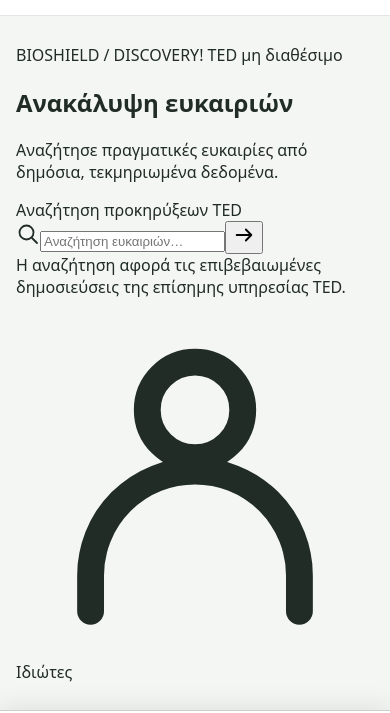
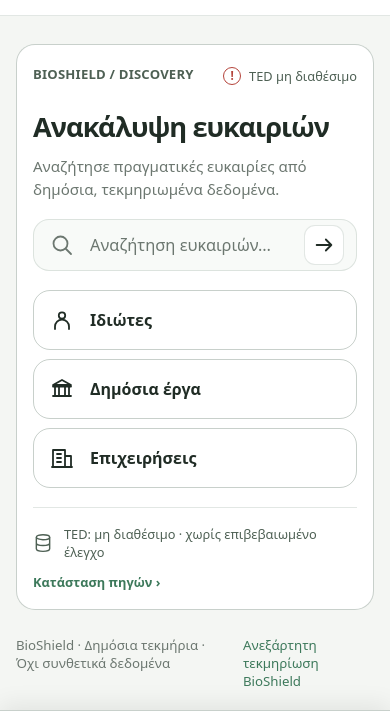
Before and after one commit to GeorgeGkogkos/BioShield-Admin-Operations-System, a website: page static/index.html in a window 390 px wide. Shown: the part 65-778 px from the top of the page. Drawn offline with Linux system fonts and the light colour scheme; no server answers.

Commit message:
style(bioshield): responsive landing matching compact reference

```diff
--- a/static/bioshield-admin.css
+++ b/static/bioshield-admin.css
@@ -443,3 +443,47 @@
   .bio-map-filters.bio-service-filter{grid-template-columns:minmax(0,1fr)}
   .bio-map-filters .bio-map-filter-field:nth-of-type(3){grid-column:auto}
 }
+
+/* BIO compact discovery landing: operational diagnostics belong to /status. */
+.bio-visually-hidden{position:absolute!important;width:1px;height:1px;padding:0;margin:-1px;overflow:hidden;clip:rect(0,0,0,0);white-space:nowrap;border:0}
+.bio-home-card{background:var(--paper);border:1px solid var(--line-strong);border-radius:28px;padding:26px 26px 20px;min-width:0}
+.bio-home-topline{display:flex;justify-content:space-between;align-items:center;gap:14px;flex-wrap:wrap}
+.bio-home-kicker{font-size:.82rem;letter-spacing:.015em;color:var(--muted-strong);font-weight:650}
+.bio-home-source-indicator{display:inline-flex;align-items:center;gap:8px;font-size:.8rem;color:var(--muted-strong);white-space:nowrap}
+.bio-home-source-indicator span{display:inline-grid;place-items:center;width:18px;height:18px;border-radius:50%;border:1.5px solid currentColor;font-size:.72rem;font-weight:750}
+.bio-home-source-indicator.is-verified span{color:#148451}
+.bio-home-source-indicator.is-unavailable span{color:var(--danger)}
+:root[data-theme=dark] .bio-home-source-indicator.is-verified span{color:#28d78b}
+.bio-home-intro{margin:34px 0 20px}
+.bio-home-intro h1{font-size:clamp(1.7rem,3.2vw,2.55rem);line-height:1.17;letter-spacing:-.035em;margin:0 0 17px}
+.bio-home-intro p{font-size:clamp(.94rem,1.48vw,1.08rem);color:var(--muted);line-height:1.55;margin:0;max-width:760px}
+.bio-home-search-box{min-height:58px;display:flex;align-items:center;gap:14px;padding:0 12px 0 16px;background:var(--soft-surface);border:1px solid var(--line);border-radius:16px;color:var(--muted)}
+.bio-home-search-box:focus-within{border-color:var(--accent);box-shadow:0 0 0 2px var(--accent-soft)}
+.bio-home-search-box>svg{flex-shrink:0}
+.bio-home-search-box input{flex:1;min-width:0;border:0;outline:none;background:transparent;color:var(--ink);font:inherit;font-size:1.02rem}
+.bio-home-search-box input::placeholder{color:var(--muted)}
+.bio-home-search-box button{display:grid;place-items:center;width:40px;height:40px;flex:0 0 40px;border:1px solid var(--line);border-radius:11px;background:var(--paper);color:var(--ink);cursor:pointer}
+.bio-home-search-box button:hover{background:var(--accent-soft)}
+.bio-home-categories{display:grid;grid-template-columns:repeat(3,minmax(0,1fr));gap:12px;margin:26px 0 23px}
+.bio-home-category{display:flex;flex-direction:column;align-items:center;justify-content:center;min-width:0;min-height:112px;gap:12px;padding:14px;border:1px solid var(--line-strong);border-radius:17px;color:var(--ink);font-weight:650;text-align:center;transition:border-color .15s ease,background-color .15s ease}
+.bio-home-category svg{width:26px;height:26px;flex:0 0 26px}
+.bio-home-category:hover{border-color:var(--accent);background:var(--accent-soft)}
+.bio-home-category:focus-visible,.bio-home-search-box button:focus-visible,.bio-home-bottom a:focus-visible{outline:2px solid var(--accent);outline-offset:3px}
+.bio-home-bottom{display:flex;align-items:center;justify-content:space-between;flex-wrap:wrap;gap:12px;border-top:1px solid var(--line);padding-top:17px;font-size:.88rem}
+.bio-home-provider{display:flex;align-items:center;gap:11px;min-width:0;color:var(--muted-strong);font-variant-numeric:tabular-nums}
+.bio-home-provider svg{flex:0 0 20px}
+.bio-home-bottom a,.bio-status-source-link a{color:var(--accent);font-weight:600}
+.bio-home-bottom a:hover,.bio-status-source-link a:hover{text-decoration:underline;text-underline-offset:3px}
+.bio-status-source-link{margin:22px 0 0}
+.bio-page [data-bio-panel="status"]>.bio-alert{margin-bottom:20px}
+@media(max-width:660px){
+  .bio-home-card{border-radius:19px;padding:18px 16px}
+  .bio-home-intro{margin:26px 0 18px}
+  .bio-home-intro h1{margin-bottom:12px}
+  .bio-home-categories{grid-template-columns:1fr;gap:9px;margin:19px 0}
+  .bio-home-category{min-height:60px;flex-direction:row;justify-content:flex-start;gap:16px;text-align:left;padding:12px 16px}
+  .bio-home-category svg{height:24px;width:24px;flex-basis:24px}
+  .bio-home-search-box{min-height:52px}
+  .bio-home-bottom{align-items:flex-start;font-size:.8rem}
+}
+@media(prefers-reduced-motion:reduce){.bio-home-category{transition:none}}
```
